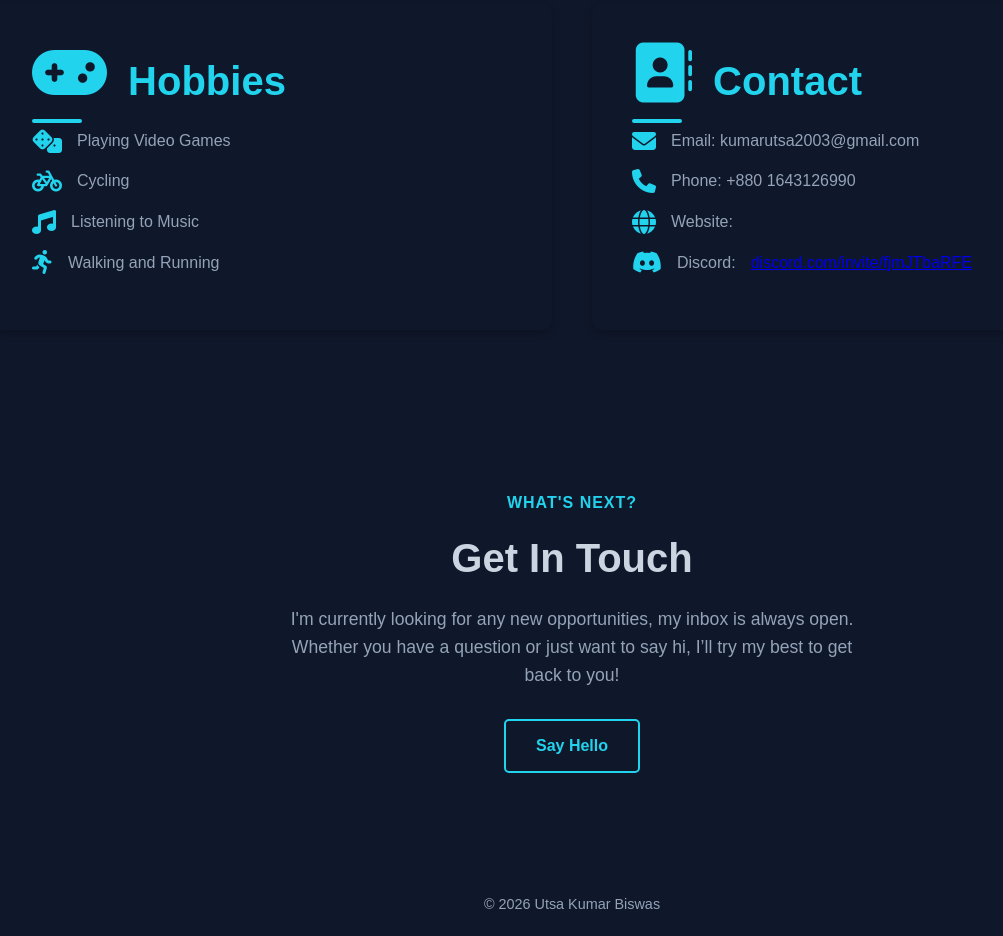
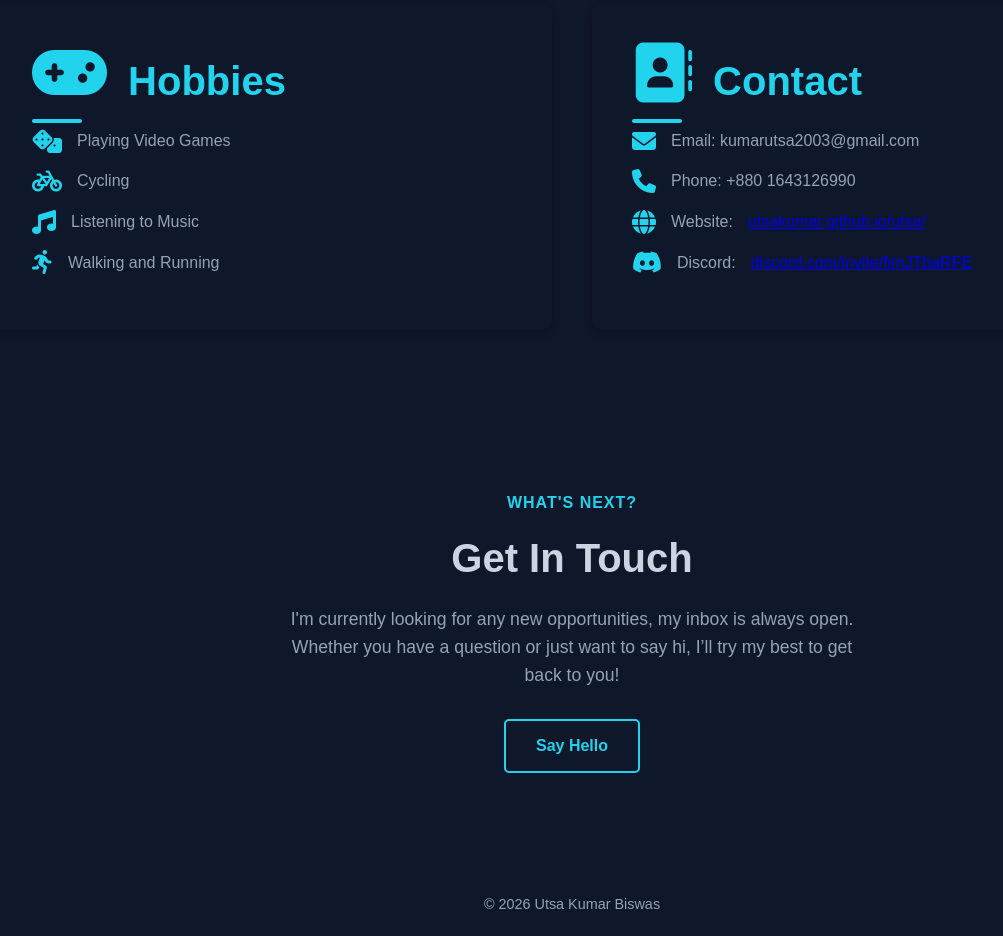
Before and after one commit to utsakumar/utsa, a plain HTML site: page index.html in a window 1280 px wide. Shown: the part 3879-4815 px from the top of the page, without its empty margins (68-1071 px from the left). Drawn offline with Linux system fonts and the light colour scheme.

Commit message:
Update website link in contact section

```diff
--- a/index.html
+++ b/index.html
@@ -273,7 +273,7 @@
         <h2><i class="fas fa-address-book"></i> Contact</h2>
         <p><i class="fas fa-envelope"></i> Email: kumarutsa2003@gmail.com</p>
         <p><i class="fas fa-phone"></i> Phone: +880 1643126990</p>
-        <p><i class="fas fa-globe"></i> Website: <a href="" target="_blank"></a></p>
+        <p><i class="fas fa-globe"></i> Website: <a href="https://utsakumar.github.io/utsa/" target="_blank">utsakumar.github.io/utsa/</a></p>
         <p><i class="fa-brands fa-discord"></i> Discord:<a href="https://discord.com/invite/fjmJTbaRFE" target="_blank">discord.com/invite/fjmJTbaRFE</a></p>
     </div>
 </div>
```
